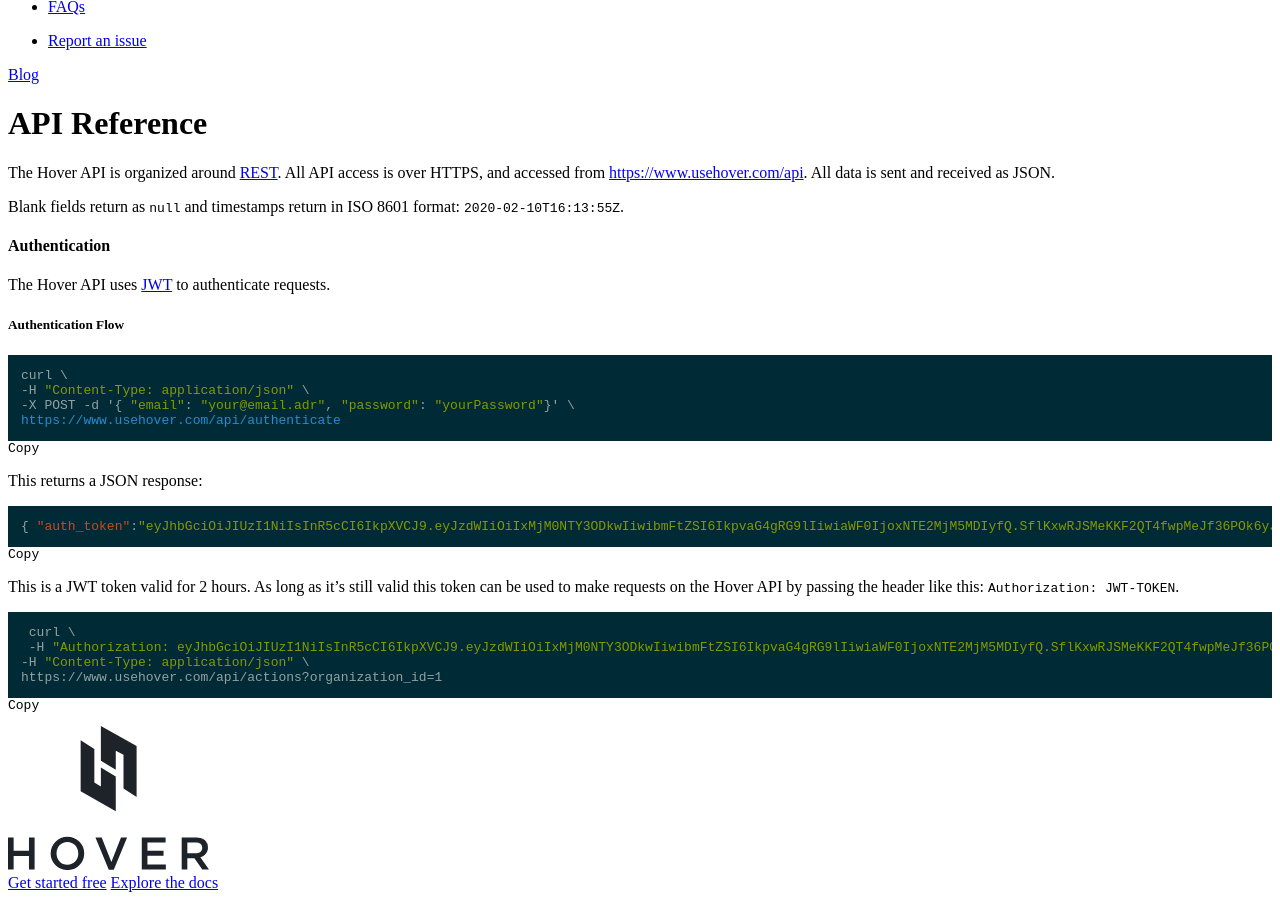
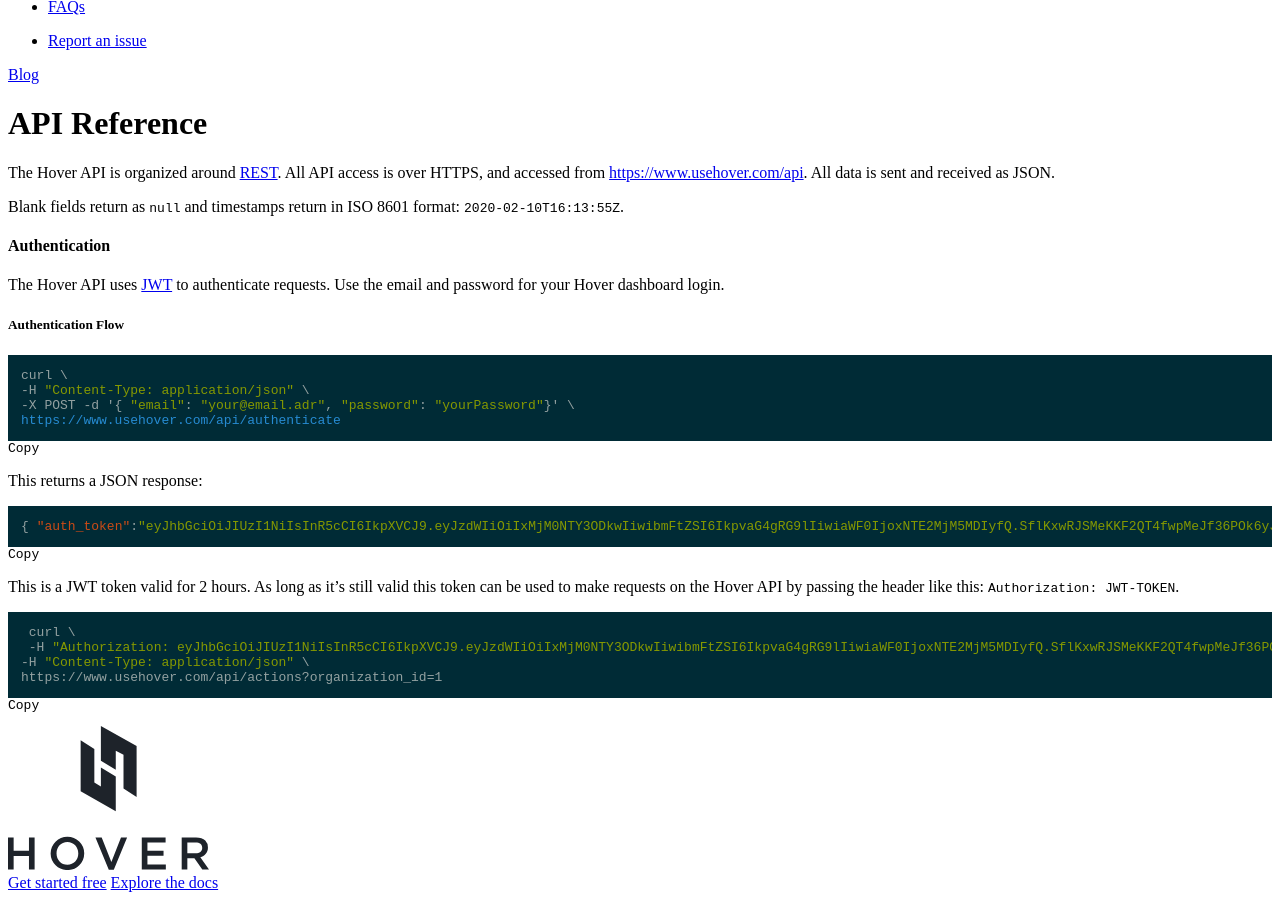
Before and after one commit to UseHover/hover-docs, a Jekyll site: the page built from api.md, in a window 1280 px wide and 900 px high, scrolled down 647 px. Built offline with Jekyll 4.4.1, drawn with Linux system fonts in a browser that asks for light colours; nearby versions of some CDN libraries; a style sheet for code colours, icons or effects is not loaded.

Commit message:
Add clarification

```diff
--- a/api.md
+++ b/api.md
@@ -10,7 +10,7 @@ The Hover API is organized around [REST](http://en.wikipedia.org/wiki/Representa
 Blank fields return as `null` and timestamps return in ISO 8601 format: `2020-02-10T16:13:55Z`.
 
 #### Authentication
-The Hover API uses [JWT](https://jwt.io/) to authenticate requests.
+The Hover API uses [JWT](https://jwt.io/) to authenticate requests. Use the email and password for your Hover dashboard login.
 
 ##### Authentication Flow
 
```
